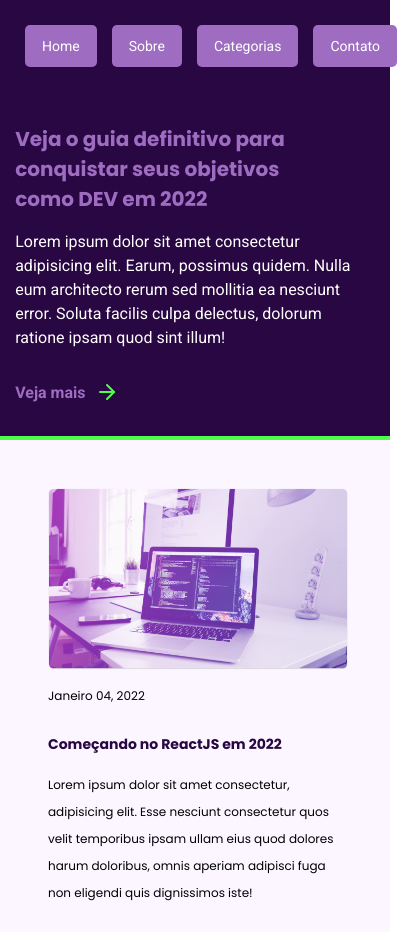
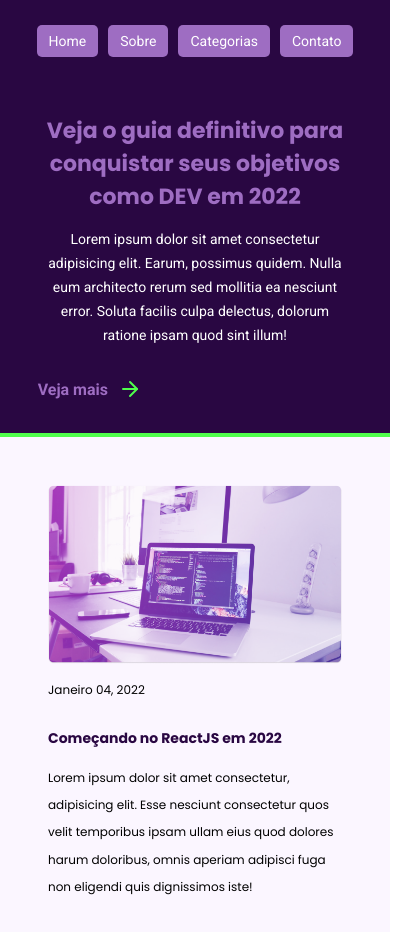
Before and after one commit to fern14/blog-htmlcss, a plain HTML site: page index.html in a window 390 px wide. Shown: the top 932 px of the page, 412 px wide, since content can reach past the window. Drawn offline with Linux system fonts and the light colour scheme.

Commit message:
Add files via upload
Desafio Rocketseat, blog com html e css responsivo

```diff
--- a/style.css
+++ b/style.css
@@ -249,11 +249,11 @@ a:hover:before {
     position: absolute;
   }
   .menu ul {
-    gap: 15px;
+    gap: 10px;
     text-align: center;
   }
   .menu li {
-    padding: 10px 15px;
+    padding: 5px 10px;
     background-color: #9e6dc2;
     border-radius: 5px;
     border: 2px solid transparent;
@@ -279,12 +279,14 @@ a:hover:before {
     grid-template-columns: auto;
   }
   .menu-section h2 {
-    font-size: 20px;
+    font-size: 22px;
     justify-content: center;
+    text-align: center;
   }
   .menu-section p {
-    font-size: 16px;
+    font-size: 14px;
     justify-content: center;
+    text-align: center;
   }
   .main-section {
     display: grid;
@@ -292,7 +294,7 @@ a:hover:before {
     gap: 30px;
   }
   .main-section img {
-    width: 300px;
+    width: 100%;
   }
   .main-section h2 {
     font-size: 14px;
@@ -305,6 +307,9 @@ a:hover:before {
     grid-template-columns: auto;
     gap: 30px;
   }
+  .posts img {
+    width: 100%;
+  }
   .posts p {
     font-family: "Poppins";
     font-size: 12px;
```
